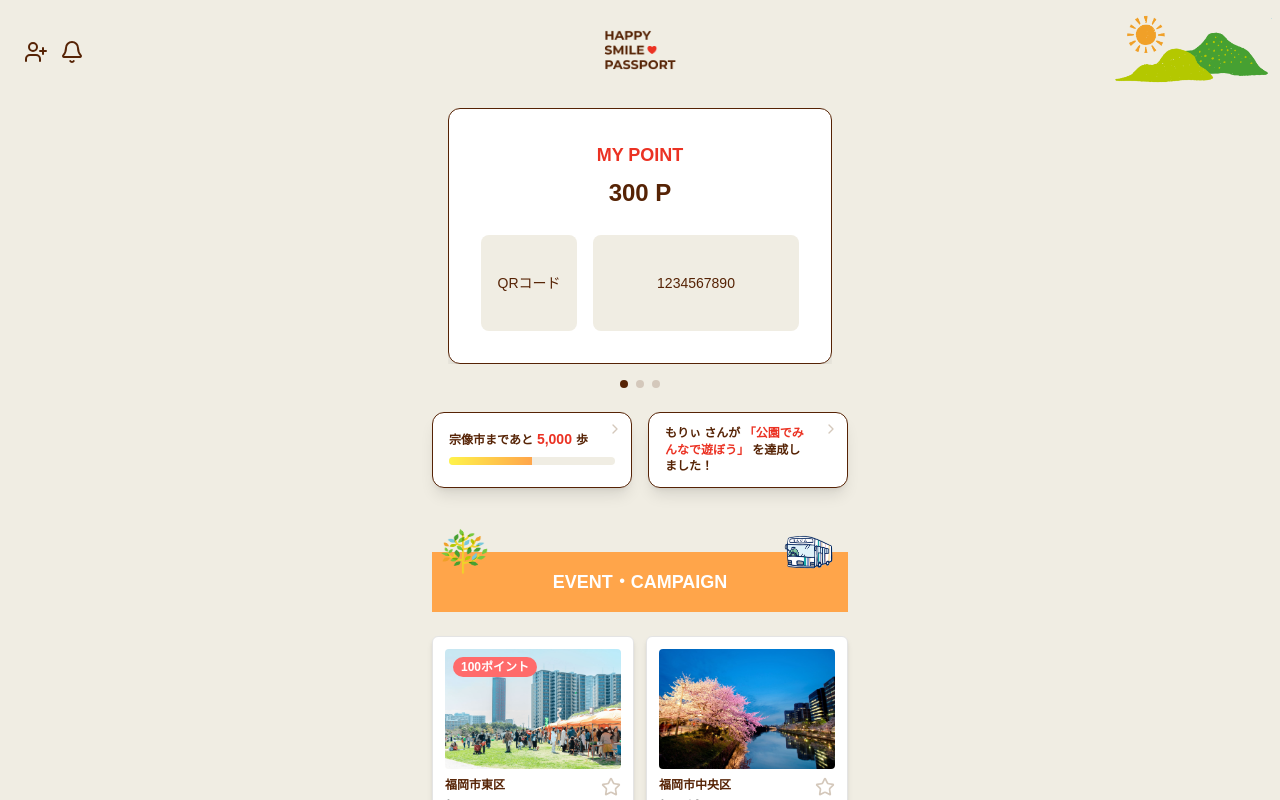
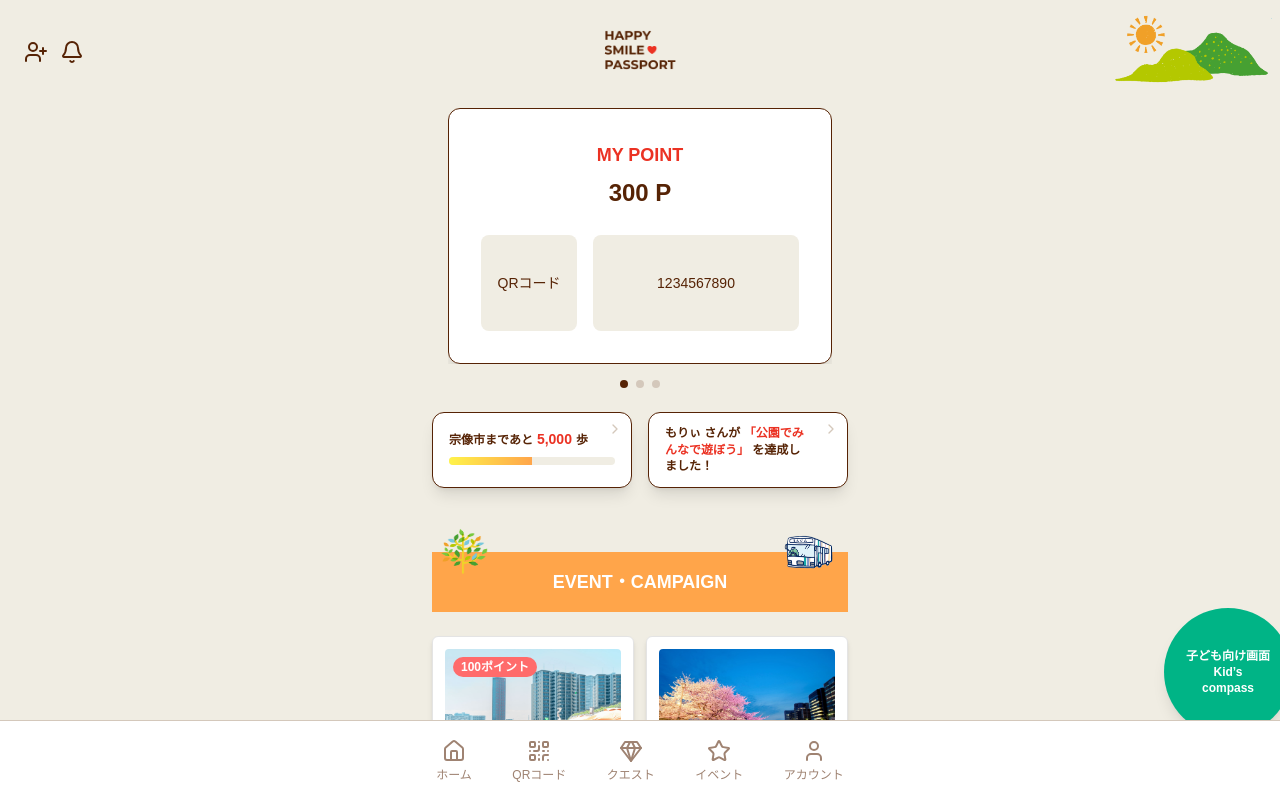
Before and after one commit to IwamuraHayato/step4-FHSP-user, a Next.js app: page /home in a window 1280 px wide. Shown: the top 800 px of the page. Built offline with nearby package versions, Linux system fonts and the light colour scheme.

Commit message:
ナビゲーションバーとこども向けイベント情報のボタンを設置済み

```diff
--- a/src/app/home/page.tsx
+++ b/src/app/home/page.tsx
@@ -6,6 +6,8 @@ import HappySmilePointCarousel from '@/components/home/PointCarousel';
 import NextMissionCard from '@/components/home/NextMissionCard';
 import LatestQuestCard from '@/components/home/LatestQuestCard';
 import EventCard from '@/components/home/EventCard';
+import BottomNav from '@/components/common/BottomNav';
+import FloatingButton from '@/components/common/FloatingButton';
 
 export default function HomePage() {
   const [points, setPoints] = useState<null | {
@@ -16,7 +18,6 @@ export default function HomePage() {
     familyPoints: Record<string, number>;
   }>(null);
 
-  // 一時的なモックデータ（後でAPIに置き換え）
   useEffect(() => {
     const mockData = {
       saibuPoint: 150,
@@ -87,36 +88,30 @@ export default function HomePage() {
     },
   ];
 
-
   return (
-    <div className="min-h-screen bg-[#F0EDE3] ">
+    <div className="min-h-screen bg-[#F0EDE3] pb-32 relative">
       <HomeHeader />
 
       <main className="px-4 pt-2 space-y-6 max-w-md mx-auto">
-        {/* ポイントカルーセル */}
         {points ? (
           <HappySmilePointCarousel points={points} />
         ) : (
           <div className="text-center text-[#9F8372]">ポイントを取得中...</div>
         )}
 
-        {/* 🟨 ミッション & クエストカード */}
         <div className="grid grid-cols-2 gap-4">
           <NextMissionCard destination="宗像市" remainingSteps={5000} />
           <LatestQuestCard nickname="もりぃ" questName="公園でみんなで遊ぼう" />
         </div>
 
-        {/* 上に余白 */}
         <div className="h-4" />
 
         <div className="relative bg-[#FFA54A] py-4 px-4 text-white font-bold text-center text-lg">
-          {/* 左上のツリー */}
           <img
             src="/images/tree.png"
             alt="tree left"
             className="absolute top-0 left-2 w-12 h-12 -translate-y-1/2"
           />
-          {/* 右上のbus */}
           <img
             src="/images/nishitetsubus.png"
             alt="bus right"
@@ -125,8 +120,6 @@ export default function HomePage() {
           EVENT・CAMPAIGN
         </div>
 
-
-        {/* イベント一覧セクション */}
         <section className="mt-6">
           <div className="grid grid-cols-2 gap-3">
             {mockEvents.slice(0, 6).map((event) => (
@@ -135,13 +128,19 @@ export default function HomePage() {
           </div>
 
           <div className="mt-4 text-center">
-            <button className="text-sm text-[#9F8372] underline hover:opacity-80" onClick={() => alert('検索ページへ遷移予定')}>
+            <button
+              className="text-sm text-[#9F8372] underline hover:opacity-80"
+              onClick={() => alert('検索ページへ遷移予定')}
+            >
               もっとみる ＞
             </button>
           </div>
         </section>
-        <div className="h-4" />
       </main>
+
+      {/* ← 👇 ボタン位置を下に + サイズアップ */}
+      <FloatingButton href="/kids-compass" className="bottom-16 right-[-12px] w-32 h-32" />
+      <BottomNav />
     </div>
   );
 }
--- /dev/null
+++ b/src/components/common/BottomNav.tsx
@@ -0,0 +1,36 @@
+'use client';
+
+import Link from 'next/link';
+import { Home, QrCode, Gem, Star, User } from 'lucide-react';
+
+export default function BottomNav() {
+  const navClass = 'flex flex-col items-center text-xs';
+  const iconClass = 'w-6 h-6 mb-1';
+
+  return (
+    <nav className="fixed bottom-0 left-0 right-0 bg-white border-t border-[#D4C8BB] h-20 z-50">
+      <div className="max-w-md mx-auto flex justify-around items-center h-full text-[#9F8372]">
+        <Link href="/home" className={`${navClass} hover:text-[#562305]`}>
+          <Home className={iconClass} />
+          ホーム
+        </Link>
+        <Link href="/qr" className={`${navClass} hover:text-[#562305]`}>
+          <QrCode className={iconClass} />
+          QRコード
+        </Link>
+        <Link href="/quest" className={`${navClass} hover:text-[#562305]`}>
+          <Gem className={iconClass} />
+          クエスト
+        </Link>
+        <Link href="/event" className={`${navClass} hover:text-[#562305]`}>
+          <Star className={iconClass} />
+          イベント
+        </Link>
+        <Link href="/account" className={`${navClass} hover:text-[#562305]`}>
+          <User className={iconClass} />
+          アカウント
+        </Link>
+      </div>
+    </nav>
+  );
+}
--- /dev/null
+++ b/src/components/common/FloatingButton.tsx
@@ -0,0 +1,21 @@
+'use client';
+
+import Link from 'next/link';
+
+interface FloatingButtonProps {
+  href: string;
+  className?: string;
+}
+
+export default function FloatingButton({ href, className }: FloatingButtonProps) {
+  return (
+    <Link
+      href={href}
+      className={`fixed rounded-full bg-[#00B486] text-white text-xs font-bold flex items-center justify-center text-center shadow-lg z-50 right-4 ${className}`}
+    >
+      子ども向け画面<br />
+      Kid’s<br />
+      compass
+    </Link>
+  );
+}
```
